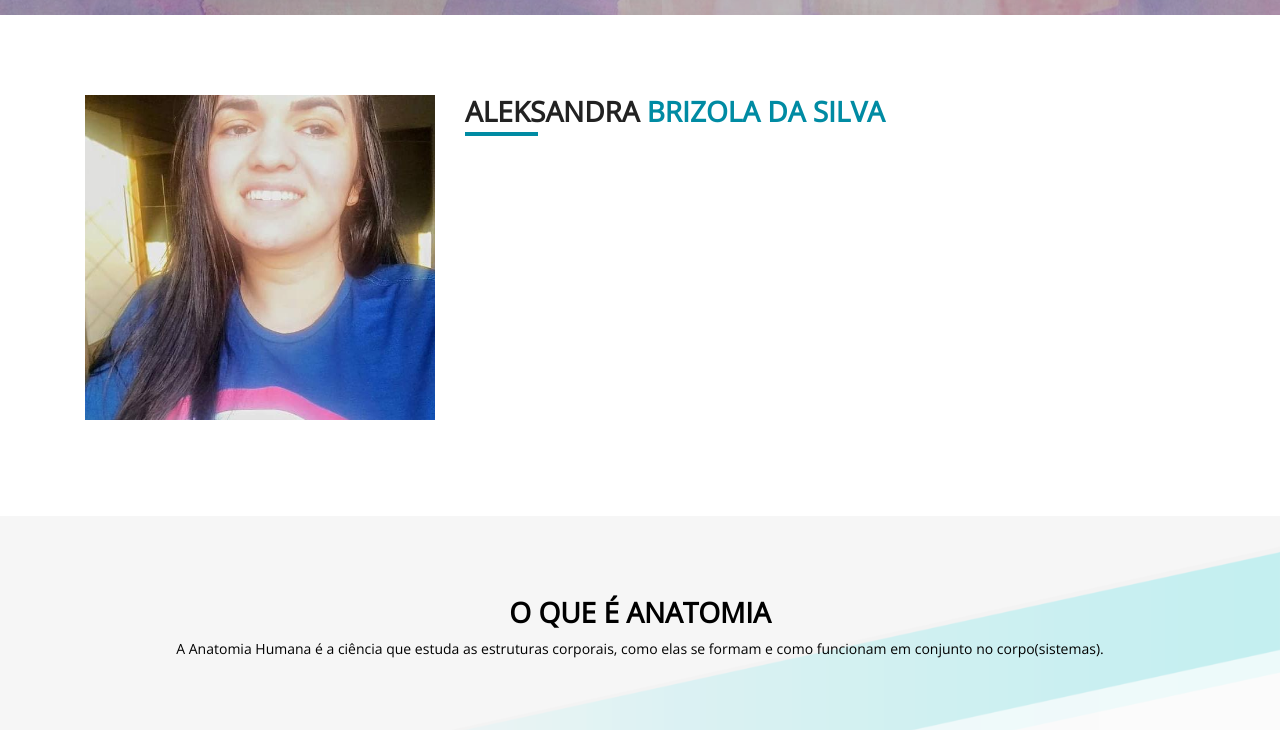
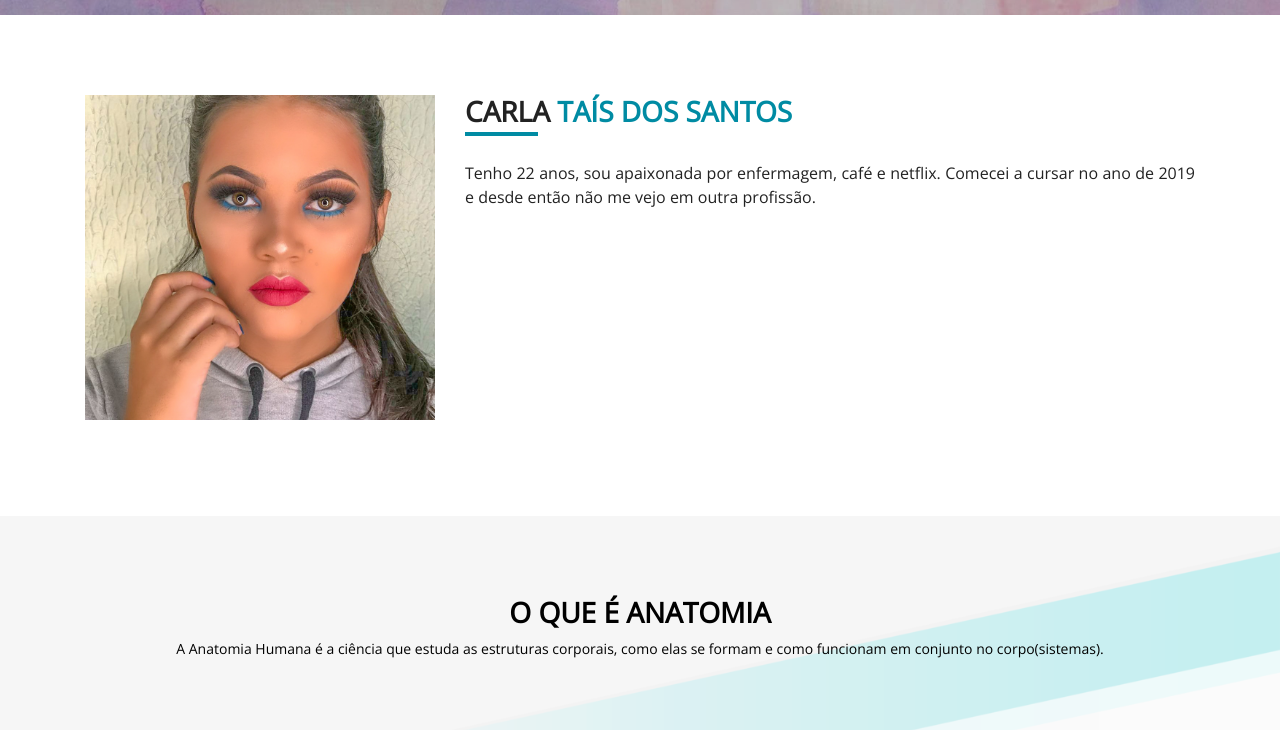
Before and after one commit to EdenilsonGitHub/carlanatomy, a plain HTML site: page index.html in a window 1280 px wide. Shown: the part 785-1515 px from the top of the page. Drawn offline with nearby package versions, Linux system fonts and the light colour scheme.

Commit message:
Reset de perfil

```diff
--- a/index.html
+++ b/index.html
@@ -76,15 +76,15 @@
 			<div class="row">
 				<div class="col-md-4 mb-3 wow bounceInUp" data-wow-duration="1.4s">
 					<div class="big-img">
-						<img src="./img/me.jpg"
+						<img src="./img/me_2.jpg"
 							class="img-fluid">
 					</div>
 				</div>
 				<div class="col-md-8">
 					<div class="inner-section wow fadeInUp">
-						<h3>Aleksandra <span class="bg-main">Brizola da Silva</span></h3>
-						<!-- <br> -->
-						<!-- <p class="text-justify">Tenho 22 anos, sou apaixonada por enfermagem, café e netflix. Comecei a cursar no ano de 2019 e desde então não me vejo em outra profissão.</p> -->
+						<h3>Carla <span class="bg-main">Taís dos Santos</span></h3>
+						<br>
+						<p class="text-justify">Tenho 22 anos, sou apaixonada por enfermagem, café e netflix. Comecei a cursar no ano de 2019 e desde então não me vejo em outra profissão.</p>
 					</div>
 				</div>
 			</div>
@@ -189,7 +189,7 @@
 		<div class="container">
 			<div class="row">
 				<div class="col-lg-12 text-center text-lg-left my-auto  wow zoomIn" style="text-align: center;">
-					<p class="text-muted small mb-4 mb-lg-0" style="text-align: center;">Desenvolvido por Aleksandra Brizola da Silva 2020.</p>
+					<p class="text-muted small mb-4 mb-lg-0" style="text-align: center;">Desenvolvido por Carla Taís dos Santos 2020.</p>
 					<p class="text-muted small mb-4 mb-lg-0" style="text-align: center;">© Todos os direitos reservados.</p>
 				</div>
 			</div>
```
Also changed, not shown: sistema_cardiovascular.html (+1 -1 lines), sistema_digestorio.html (+1 -1 lines), sistema_esqueletico.html (+1 -1 lines), sistema_genitourinario.html (+1 -1 lines), sistema_muscular.html (+1 -1 lines), sistema_nervoso.html (+1 -1 lines), sistema_respiratorio.html (+1 -1 lines).
